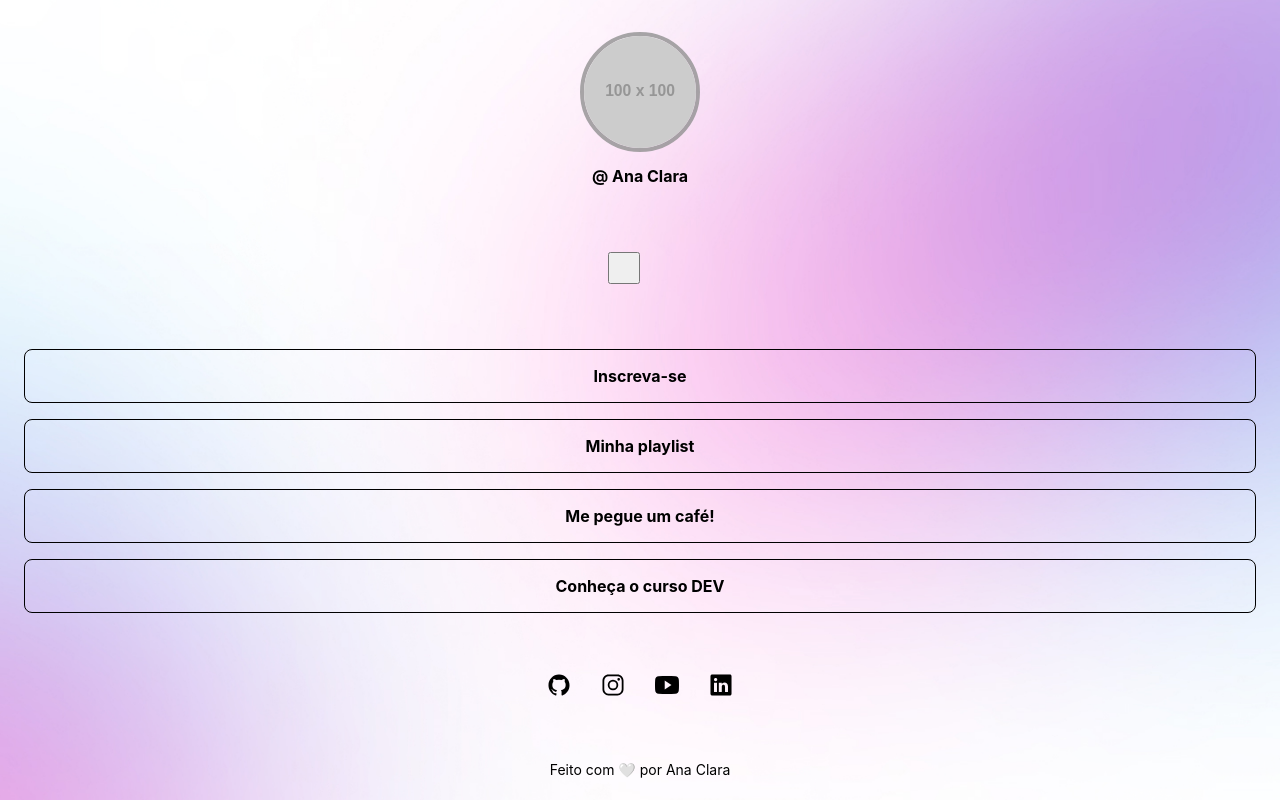
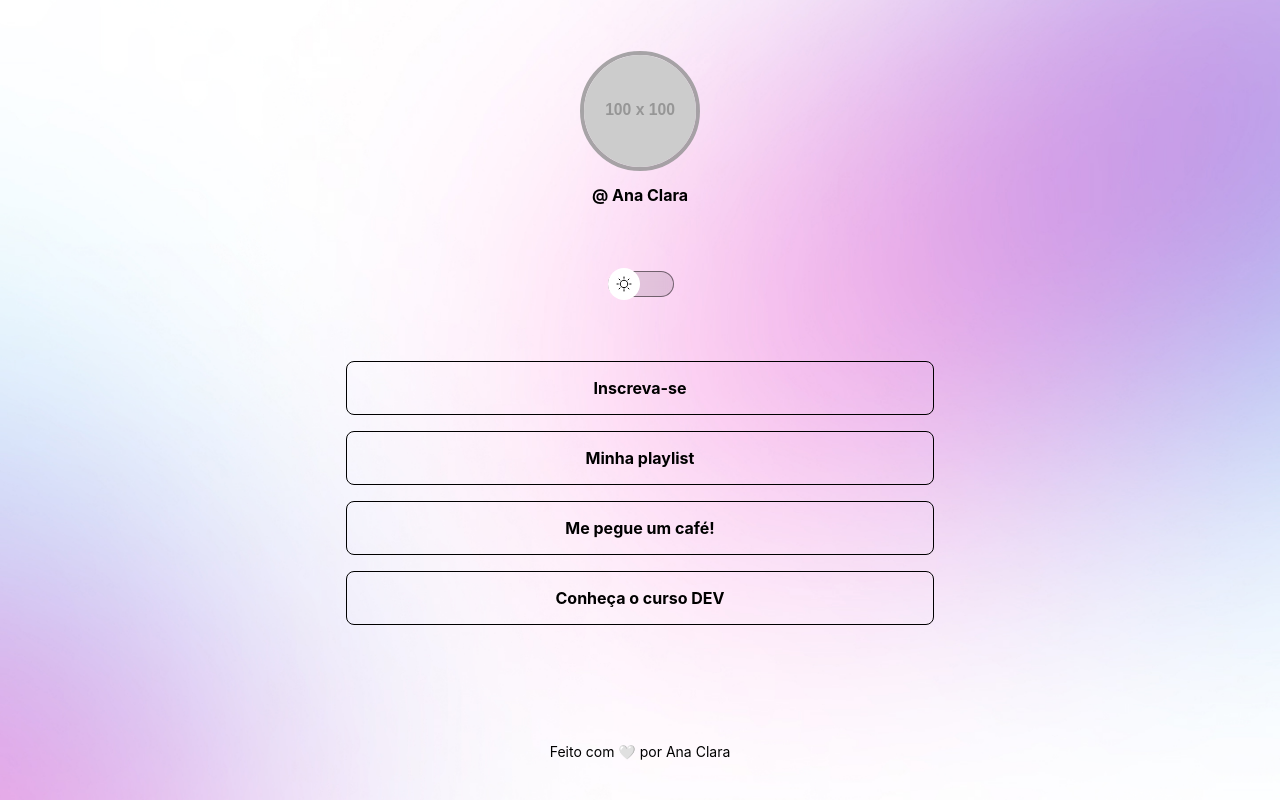
Before and after one commit to anacorrea791/I3DS-2026-B, a React (Vite) app in the folder 03-devlinks/: page / in a window 1280 px wide. Built offline with nearby package versions, Linux system fonts and the light colour scheme.

Commit message:
feat: ajustar estilos do componente App e Link, e adicionar novos estilos ao Switch

```diff
--- a/03-devlinks/src/App.css
+++ b/03-devlinks/src/App.css
@@ -26,12 +26,20 @@
     color: var(--text-color);
 }
 
-#Link ul {
+#Link {
+    display: flex;
+    justify-content: center;
+
+ul {
+    width: 100%;
+
+    max-width: 588px;
     list-style: none;
     display: flex;
     flex-direction: column;
     gap: 16px;
     padding: 24px;
+}
 }
 
 #SocialLinks {
--- a/03-devlinks/src/components/Switch/Switch.module.css
+++ b/03-devlinks/src/components/Switch/Switch.module.css
@@ -6,5 +6,57 @@
     & button{
         width: 32px;
         height: 32px;
+        border-radius: 50%;
+        border: 0;
+        background-color: #fff;
+        background-image: var(--switch-bg-url);
+        background-repeat: no-repeat;
+        background-position: center;
+
+        position: absolute;
+        z-index: 1;
+        top: 50%;
+        transform: translateY(-50%);
+
+        animation: slide-out 0.2s;
+    }
+
+    & button:hover{
+        outline: 4px solid  var(--stroke-color);
+    }
+
+    & span {
+        display: block;
+        width: 64px;
+        height: 24px;
+        background-color: var(--surface-color);
+        border: 1px solid var(--stroke-color);
+        border-radius: 999px;
+
+        backdrop-filter: blur(4px);
+        -webkit-backdrop-filter: blur(4px);
     }
 }
+
+.light #Switch button {
+    animation: slide-in 0.2 forwards;
+}
+
+/* animação */
+@keyframes slide-in {
+    from {
+        left: 0;
+    }
+    to {
+        left: 50%
+    }
+}
+
+@keyframes slide-out {
+    from {
+        left: 50%;
+    }
+    to {
+        left: 0;
+    }
+}
```
